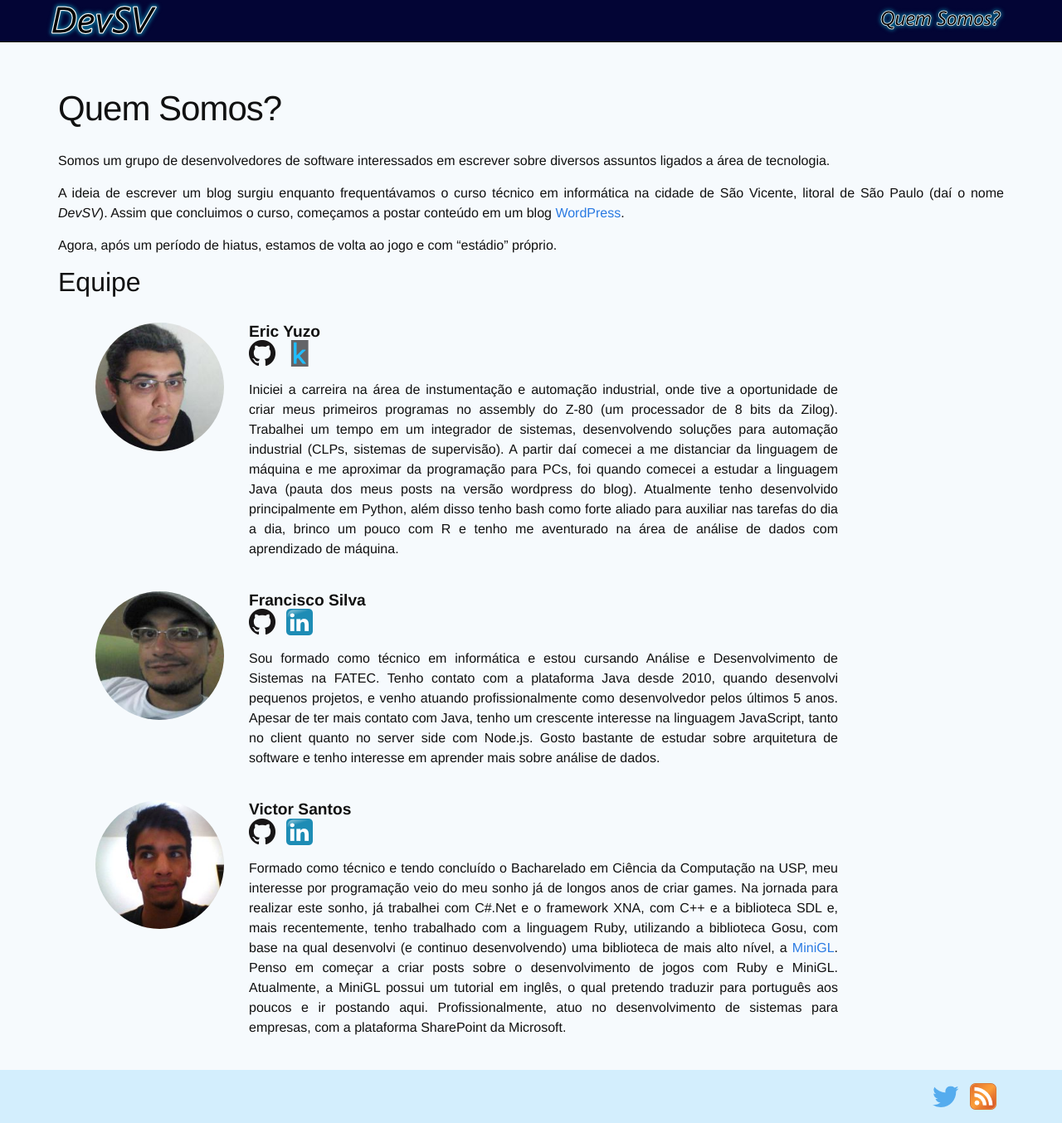
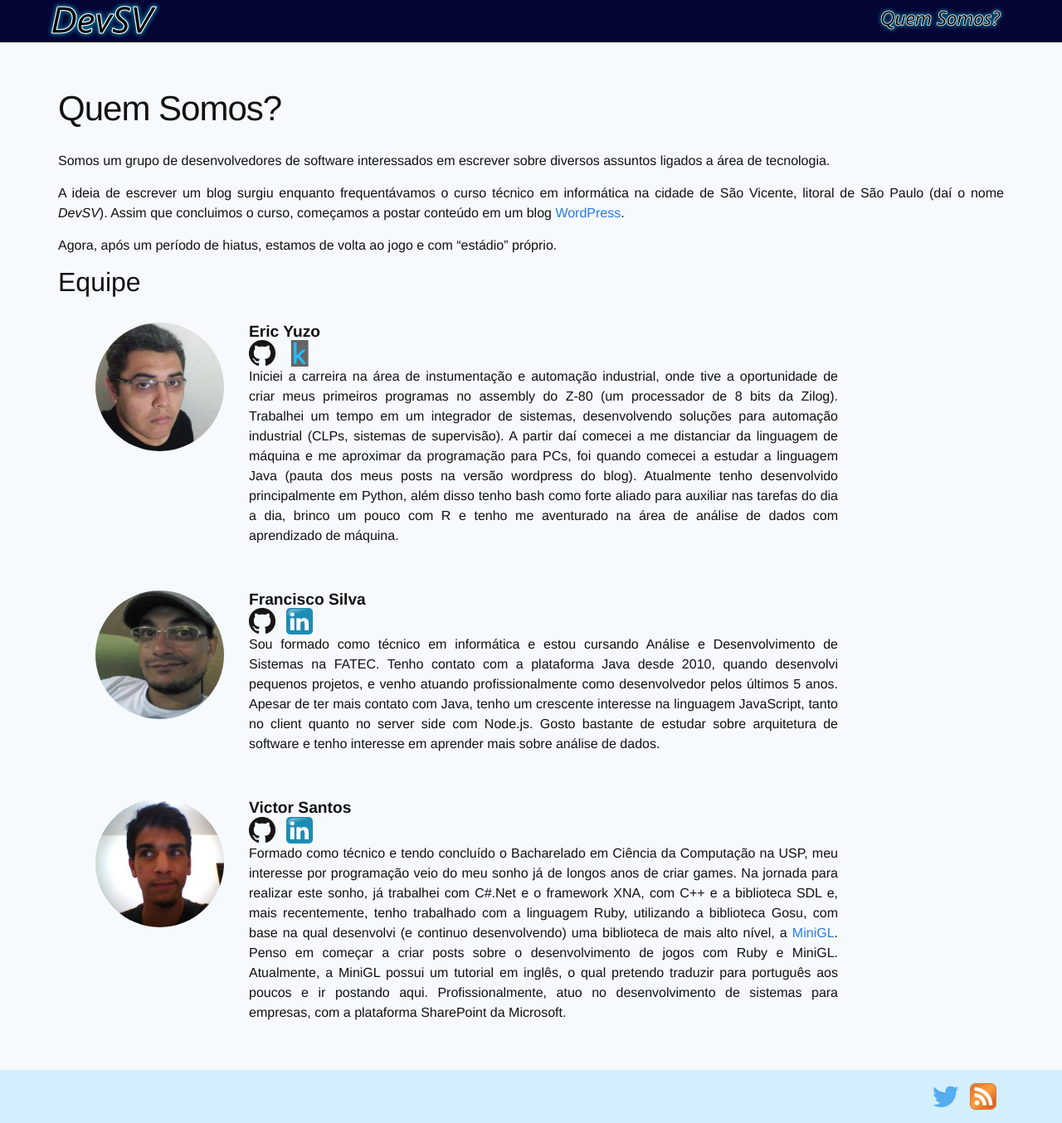
Before and after one commit to devsvbr/devsvbr.github.io, a Jekyll site: the page built from _pages/about.md, in a window 1280 px wide and 1354 px high. Shown: the whole window at 83% size. Built offline with Jekyll 4.4.1, drawn with Linux system fonts in a browser that asks for light colours.

Commit message:
seletores CSS mais especificos

```diff
--- a/css/styles.css
+++ b/css/styles.css
@@ -50,30 +50,30 @@
 
 .member {
   display: inline-block;
-  margin: 1em 0;
+  padding: 1em 0;
   clear: both;
 }
 
-.member p {
-  margin: 1em 0 0 0;
-}
-
-.member-picture img {
+.member-picture > img {
   max-width: 160px;
   width: 100%;
   height: 100%;
 }
 
-.member-info h3 {
+.member-info > h3 {
   font-size: 1.2em;
   font-weight: bold;
   margin: 0;
   padding: 0;
 }
 
-.member-info ul {
+.member-info > ul {
   margin: 0;
   padding: 0;
+}
+
+.member > p {
+  margin: 1em 0 0 0;
 }
 
 @media (max-width: 768px) {
```
